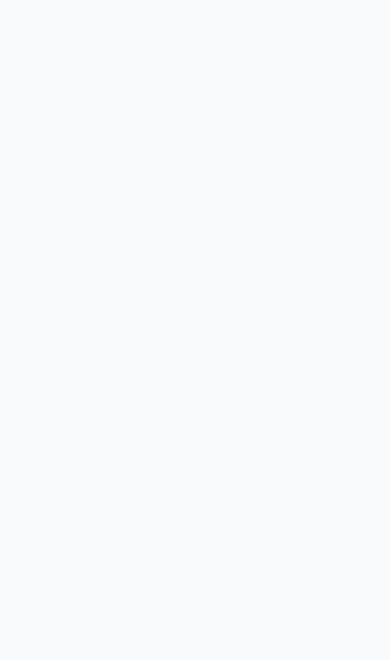
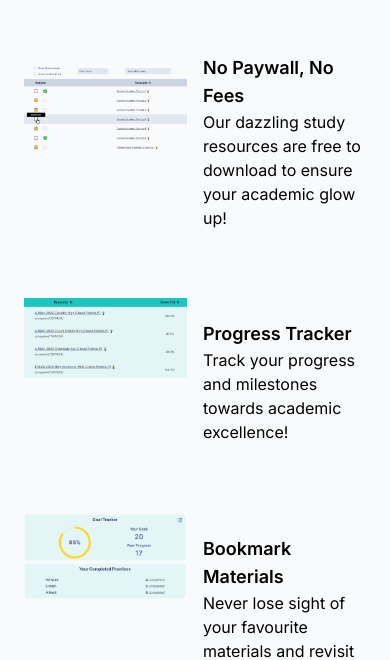
Before and after one commit to LimJiaEarn/myacademicweapon, a Next.js app: page / in a window 390 px wide. Shown: the part 2346-3006 px from the top of the page. Before the commit the page ends 2336 px from the top, so only its background shows below. Built offline with nearby package versions, Linux system fonts and the light colour scheme; no server answers.

Commit message:
Simple Styling

```diff
--- a/src/app/page.tsx
+++ b/src/app/page.tsx
@@ -13,9 +13,9 @@ const HomePage = () => {
       </section>
 
 
-      {/* <section className="w-full px-2 sm:px-4 md:px-6 mx-auto">
+      <section className="w-full px-2 sm:px-4 md:px-6 mx-auto">
         <Features/>
-      </section> */}
+      </section>
 
 
 
--- a/src/components/shared/Features.tsx
+++ b/src/components/shared/Features.tsx
@@ -18,17 +18,18 @@ function useParallax(value: MotionValue<number>, distance: number) {
 function FeatureCard({ header, desc, imagePath }: { header: string, desc: string, imagePath: string }) {
   const ref = useRef(null);
   const { scrollYProgress } = useScroll({ target: ref });
-  const y = useParallax(scrollYProgress, 300);
+  const y = useParallax(scrollYProgress, 80);
 
   return (
-    <div className="grid grid-cols-3 gap-4 rows-auto ">
-      <div ref={ref} className="col-span-2 flex_center">
+    <div className="grid grid-cols-2 gap-4 md:gap-16 pt-20">
+      <div ref={ref} className="col-span-1 flex justify-end items-center">
         <Image src={imagePath} alt="image" height={500} width={500} />
       </div>
-      <motion.h2 style={{ y }}  className="col-span-1 flex_col_center text-left">
-
-        <h2>{header}</h2>
-        <p>{desc}</p>
+      <motion.h2 style={{ y }}  className="col-span-1">
+      <div className="flex flex-col items-start justify-center h-full">
+        <h2 className={`font-semibold text-lg sm:text-2xl`}>{header}</h2>
+        <p className={`text-base sm:text-lg`}>{desc}</p>
+      </div>
 
       </motion.h2>
     </div>
```
